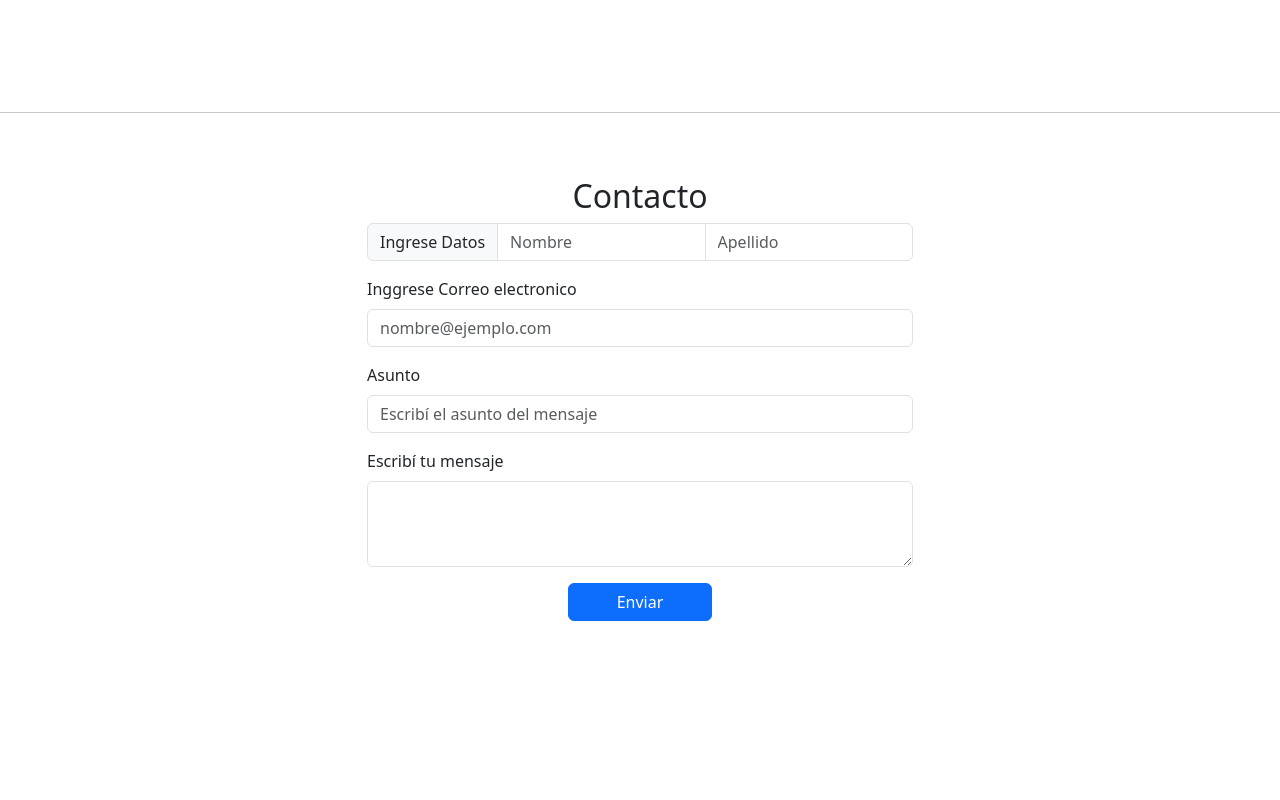
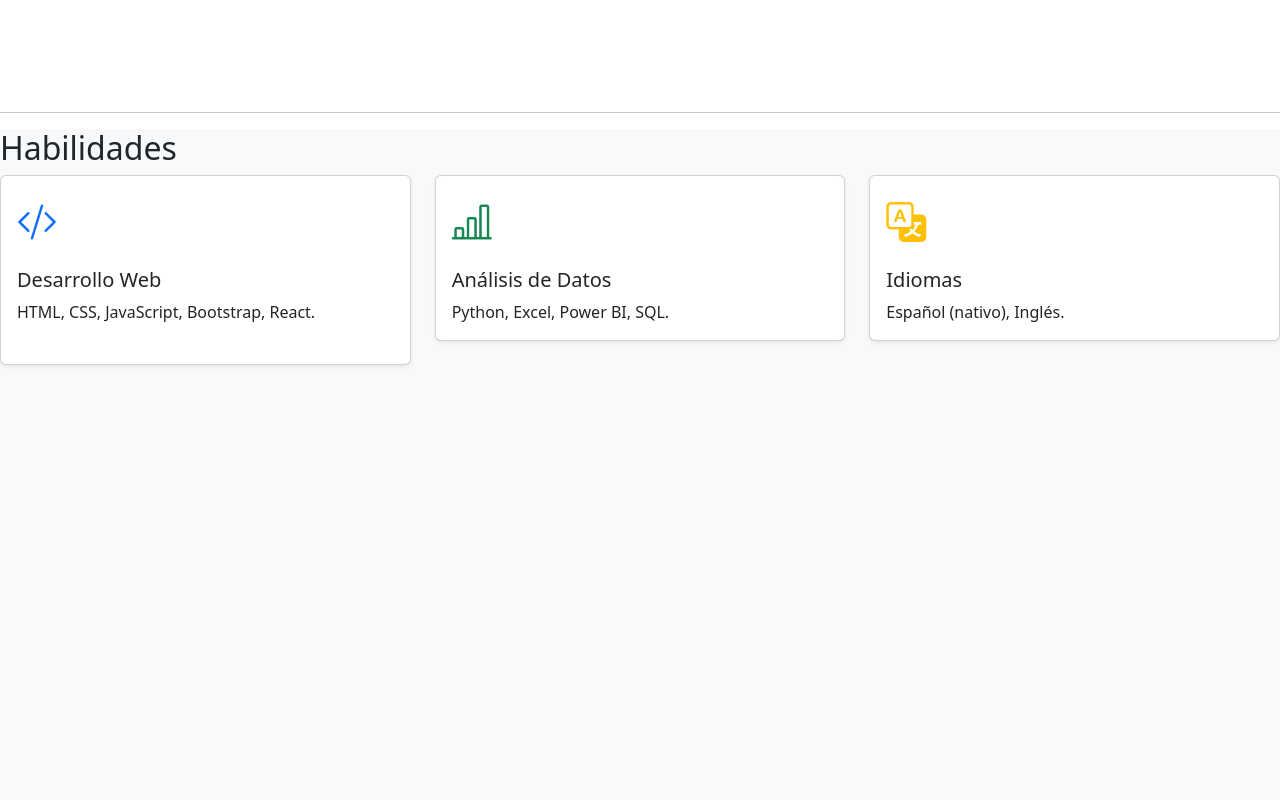
Before and after one commit to MelinaMedinaCa/porfolio2, a plain HTML site: page index.html in a window 1280 px wide. Shown: the part 760-1560 px from the top of the page. Before the commit the page ends 1429 px from the top, so only its background shows below. Drawn offline with nearby package versions, Linux system fonts and the light colour scheme.

Commit message:
Update index.html

```diff
--- a/index.html
+++ b/index.html
@@ -65,10 +65,10 @@
             <h1 class="mb-2">Hola, Soy Melina Medina</h1>
             <h3 class="mb-4">Estudiante Analista de sistemas</h3>
             <div class="redes mb-3">
-              <a href="" target="_blank" class="me-2"
+              <a href="www.linkedin.com/in/melina-maria-carolina-medina-95a067169" target="_blank" class="me-2"
                 ><i class="bi bi-linkedin"></i
               ></a>
-              <a href="..." target="_blank" class="me-2"
+              <a href="https://github.com/MelinaMedinaCa" target="_blank" class="me-2"
                 ><i class="bi bi-github"></i
               ></a>
               <a href="mailto:caro.melina@hotmail.com" target="_blank" class="me-2"
@@ -111,8 +111,47 @@
     </header>
     <hr />
     <!-- Sección Habilidades -->
+<section id="habilidades"class="py bg-light">
+    <h2 class="text-centermb-4">Habilidades</h2>
+<div class="row tex-center">
+  <!--primera habilidad: Desarrollo Web-->
+  <div class="col-md-4"><!--Columna para pantallas medianaas o mayores-->
+     <div class="card shadow-sm h-100"> <!-- Tarjeta con sombra y altura completa -->
+          <div class="card-body">
+            <!-- Icono de Bootstrap Icons -->
+            <i class="bi bi-code-slash fs-1 text-primary"></i> <!--text-primary es un Icono grande en azul -->
+            <h5 class="card-title mt-3">Desarrollo Web</h5> <!-- Título de la tarjeta -->
+            <p class="card-text">HTML, CSS, JavaScript, Bootstrap, React.</p> <!-- Descripción -->
+          </div>
+        </div>
+      </div>
 
-    <!-- Sección Contacto -->
+      <!-- Segunda habilidad: Análisis de Datos -->
+      <div class="col-md-4 mb-4">
+        <div class="card shadow-sm h-100">
+          <div class="card-body">
+            <i class="bi bi-bar-chart-line fs-1 text-success"></i> <!--text-succes es un Icono verde -->
+            <h5 class="card-title mt-3">Análisis de Datos</h5>
+            <p class="card-text">Python, Excel, Power BI, SQL.</p>
+          </div>
+        </div>
+      </div>
+
+      <!-- Tercera habilidad: Idiomas -->
+      <div class="col-md-4 mb-4">
+        <div class="card shadow-sm h-100">
+          <div class="card-body">
+            <i class="bi bi-translate fs-1 text-warning"></i> <!-- text-warning es un Icono amarillo -->
+            <h5 class="card-title mt-3">Idiomas</h5>
+            <p class="card-text">Español (nativo), Inglés.</p>
+          </div>
+        </div>
+      </div>
+
+    </div>
+  </div>
+</section>
+
     <section id="contacto" class="py-5">
       <h2 class="text-center">Contacto</h2>
       <div class="container">
```
